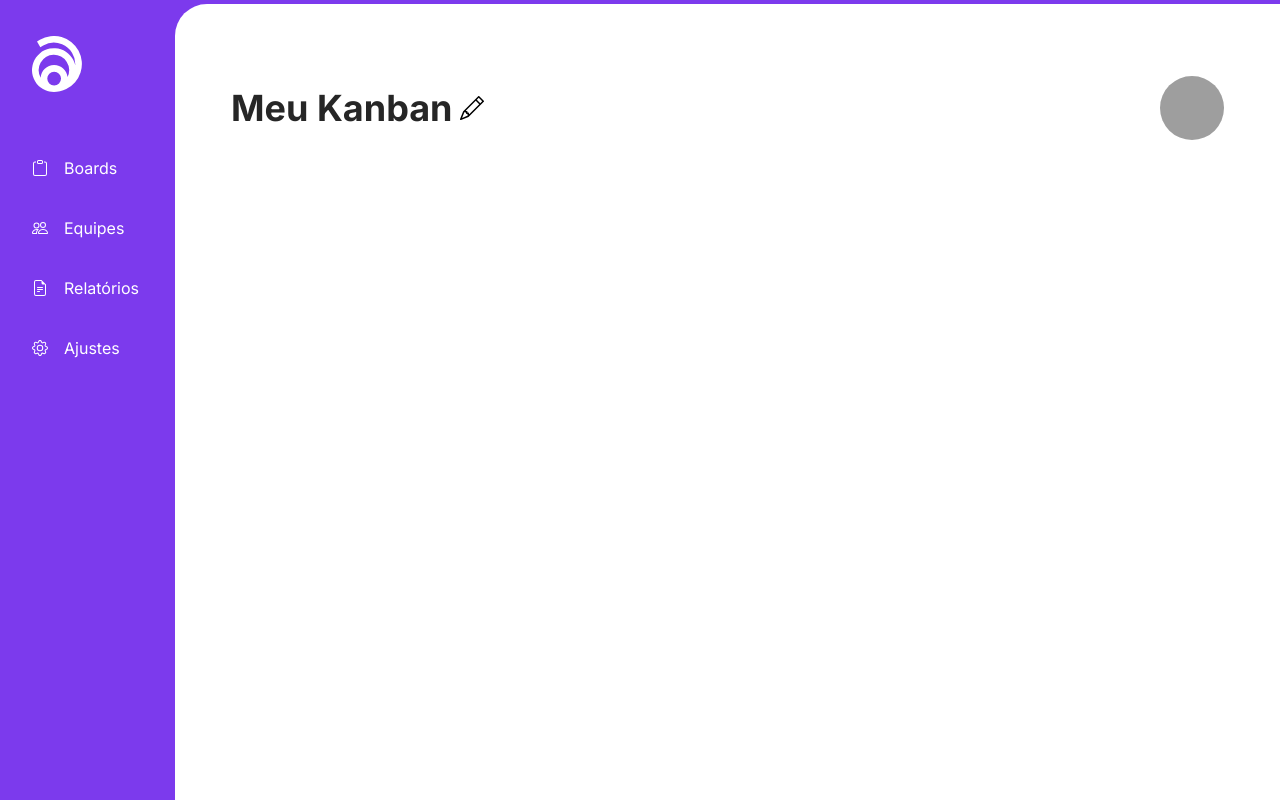
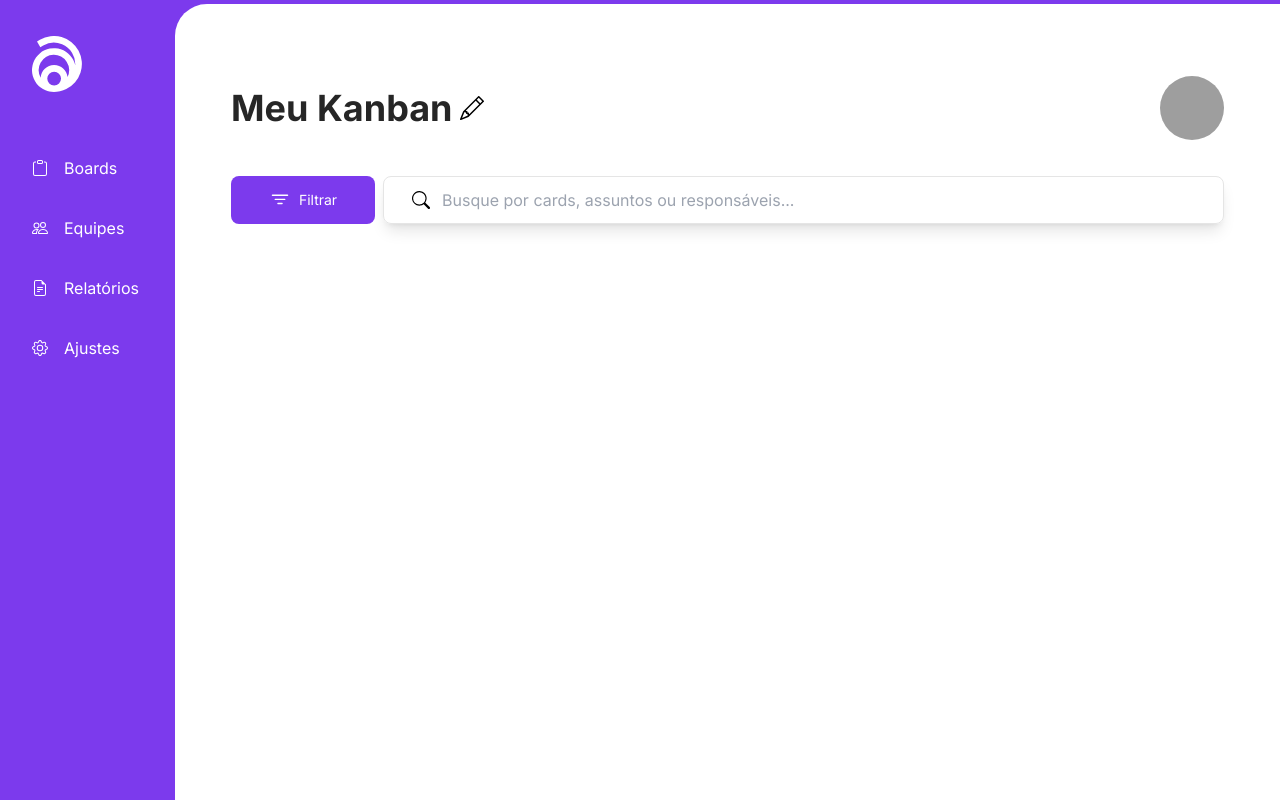
Before and after one commit to andradematheusdev/boracodar-12, a React (Vite) app: page / in a window 1280 px wide. Built offline with nearby package versions, Linux system fonts and the light colour scheme; grey boxes are pictures that could not be loaded.

Commit message:
Search bar

```diff
--- a/src/App.tsx
+++ b/src/App.tsx
@@ -1,4 +1,4 @@
-import { Header, Navigation } from "./components"
+import { Header, Navigation, Search } from "./components"
 import Logo from "./components/Logo"
 
 function App() {
@@ -17,6 +17,9 @@ function App() {
           <div className="flex w-full items-center px-8 py-3">
             <Header />
           </div>
+          <div className="flex w-full items-center px-8 py-3">
+            <Search />
+          </div>
         </div>
       </div>
     </div>
--- a/src/components/index.tsx
+++ b/src/components/index.tsx
@@ -1,2 +1,3 @@
 export * from './navigation';
 export * from './header';
+export * from './search';
--- /dev/null
+++ b/src/components/search/index.tsx
@@ -0,0 +1,22 @@
+import React from "react";
+import { BsFilter, BsSearch } from "react-icons/bs";
+
+export const Search = () => {
+  return (
+    <div className="flex w-full items-stretch h-12 gap-x-2 px-6">
+      <button className="flex items-center justify-center text-white bg-violet-600 rounded-lg w-36 text-sm gap-x-2 hover:bg-violet-700">
+        <BsFilter size={22} /> Filtrar
+      </button>
+      <div className="flex flex-1 items-center shadow-lg border border-neutral-200 rounded-lg overflow-hidden px-7">
+        <BsSearch size={18} />
+        <input
+          type="text"
+          name="search"
+          id="search-input"
+          className="flex-1 focus:outline-none px-3"
+          placeholder="Busque por cards, assuntos ou responsáveis..."
+        />
+      </div>
+    </div>
+  );
+};
```
